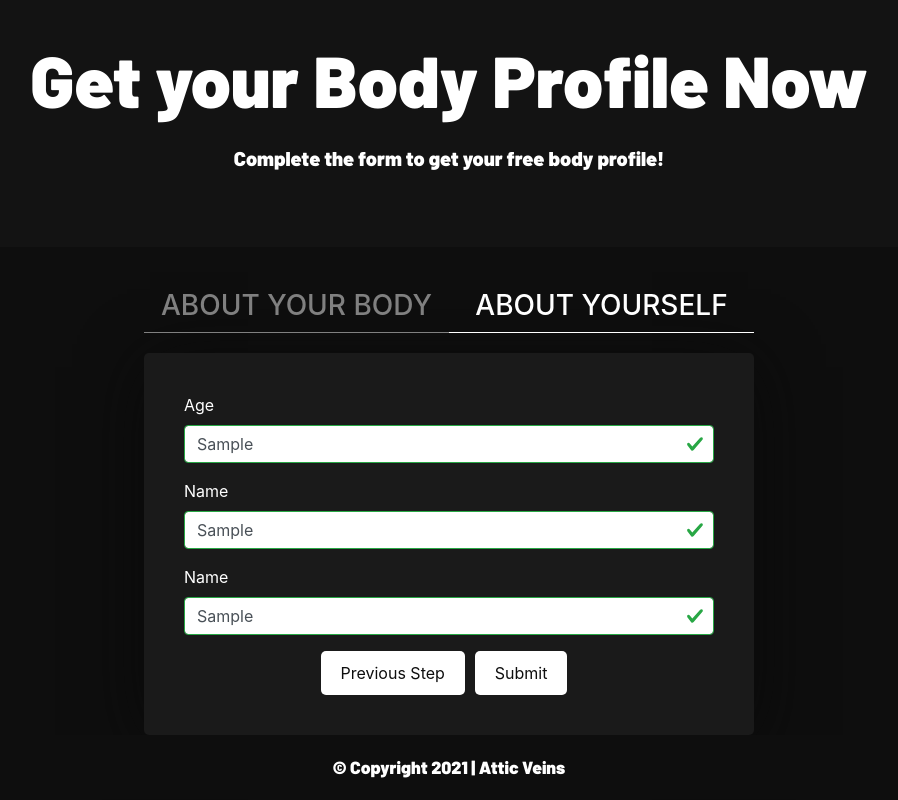
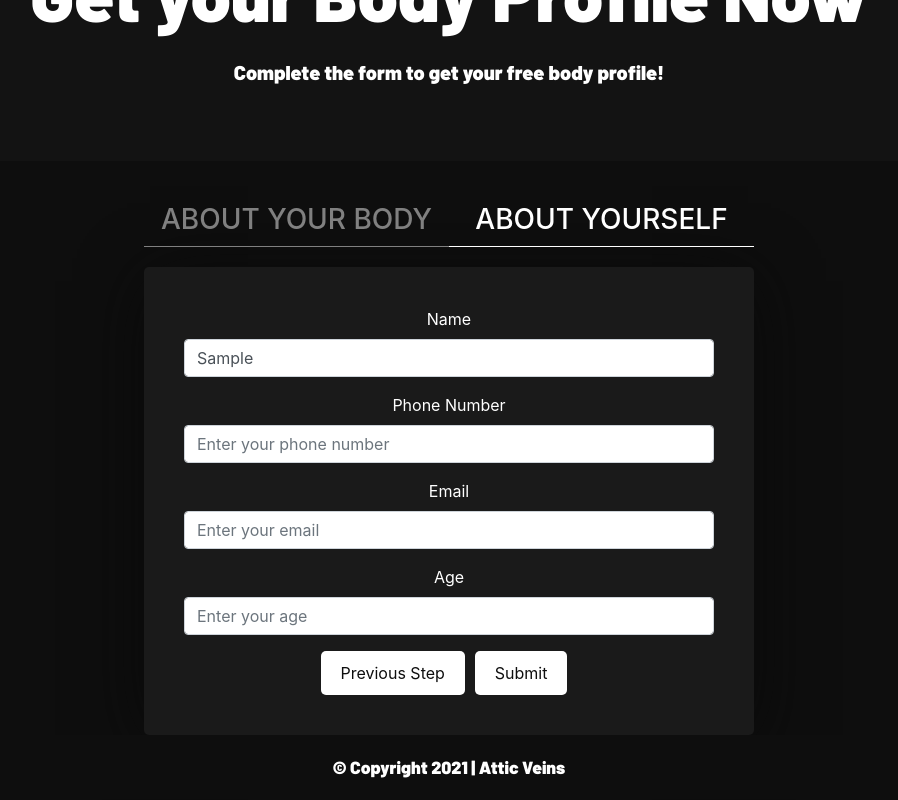
Before and after one commit to animux/atticveins, a Vue app in the folder client/: page /body-profile in a window 1280 px wide. Both pictures are taken after typing "Sample", "Sample", "Sample", "Sample", "Sample", "Sample" into the empty fields and a click on the button "Next Step". Shown: the whole page, without its empty margins (191-1089 px from the left). Built offline with nearby package versions, Linux system fonts and the light colour scheme.

Commit message:
BodyProfile Form layout

```diff
--- a/client/src/views/BodyProfile/Form.vue
+++ b/client/src/views/BodyProfile/Form.vue
@@ -5,40 +5,62 @@
                 <h3 v-bind:class="{ active: this.steps == 1 }">About your Body</h3>
                 <h3 v-bind:class="{ active: this.steps == 2 }">About yourself</h3>
             </div>
-            <b-form validated="true">
+            <b-form>
                 <section v-if="steps == 1">
+                    <b-row>
+                        <b-col lg="6">
+                            <b-form-group id="current-weight" label="Current Weight" label-for="weight">
+                                <b-form-input id="current-weight-input" type="text" placeholder="Enter your current weight" required></b-form-input>
+                            </b-form-group>
+                        </b-col>
+                        <b-col lg="6">
+                            <b-form-group id="desired-weight" label="Desired Weight" label-for="desired-weight">
+                                <b-form-input id="desired-weight-input" type="text" placeholder="Enter your desired weight" required></b-form-input>
+                            </b-form-group>
+                        </b-col>
+                    </b-row>
                     <b-form-group id="height" label="Height" label-for="height">
                         <b-form-input id="height-input" type="text" placeholder="Enter your height" required></b-form-input>
                     </b-form-group>
-                    <b-form-group id="current-weight" label="Current Weight" label-for="weight">
-                        <b-form-input id="current-weight-input" type="text" placeholder="Enter your current weight" required></b-form-input>
+                    <b-form-group id="name" label="Activity Level" label-for="name">
+                        <b-form-select :options="form.activityOption"></b-form-select>
                     </b-form-group>
-                    <b-form-group id="desired-weight" label="Desired Weight" label-for="desired-weight">
-                        <b-form-input id="desired-weight-input" type="text" placeholder="Enter your desired weight" required></b-form-input>
-                    </b-form-group>
-                    <b-form-group id="name" label="Activity Level" label-for="name">
-                        <b-form-input id="name=input" type="text" placeholder="Enter Name" required></b-form-input>
-                    </b-form-group>
-                    <b-form-group id="name" label="Name" label-for="name">
-                        <b-form-input id="name=input" type="text" placeholder="Enter Name" required></b-form-input>
-                    </b-form-group>
-                    <b-form-group id="name" label="Name" label-for="name">
-                        <b-form-input id="name=input" type="text" placeholder="Enter Name" required></b-form-input>
-                    </b-form-group>
-                    <b-form-group id="name" label="Name" label-for="name">
-                        <b-form-input id="name=input" type="text" placeholder="Enter Name" required></b-form-input>
+                    <b-row>
+                        <b-col lg="6">
+                            <b-form-group id="name" label="Neck Size" label-for="neck-size">
+                                <b-form-input id="neck-size-input" type="text" placeholder="Enter your neck size" required></b-form-input>
+                            </b-form-group>
+                        </b-col>
+                        <b-col lg="6">
+                            <b-form-group id="name" label="Waist Size" label-for="waist-size">
+                                <b-form-input id="waist-size-input" type="text" placeholder="Enter your weist size" required></b-form-input>
+                            </b-form-group>
+                        </b-col>
+                    </b-row>
+
+
+                    <b-form-group id="name" label="Medical Issues (if any)" label-for="medical-issue">
+                        <b-form-textarea
+                            id="textarea"
+                            placeholder="Enter your medical issue (if any)"
+                            rows="3"
+                            max-rows="6"
+                        ></b-form-textarea>
                     </b-form-group>
                 </section>
 
                 <section v-if="steps == 2">
-                    <b-form-group id="name" label="Age" label-for="name">
-                        <b-form-input id="name=input" type="text" placeholder="Enter DOB" required></b-form-input>
+                    <b-form-group id="name" label="Name" label-for="name">
+                        <b-form-input id="name-input" type="text" placeholder="Enter your name" required></b-form-input>
                     </b-form-group>
-                    <b-form-group id="name" label="Name" label-for="name">
-                        <b-form-input id="name=input" type="text" placeholder="Enter Name" required></b-form-input>
+                    <b-form-group id="phone-number" label="Phone Number" label-for="phone-number">
+                        <b-form-input id="phone-number-input" type="text" placeholder="Enter your phone number" required></b-form-input>
                     </b-form-group>
-                    <b-form-group id="name" label="Name" label-for="name">
-                        <b-form-input id="name=input" type="text" placeholder="Enter Name" required></b-form-input>
+                    <b-form-group id="email" label="Email" label-for="email">
+                        <b-form-input id="email-input" type="text" placeholder="Enter your email" required></b-form-input>
+                    </b-form-group>
+                    <b-form-group id="age" label="Age" label-for="age">
+                        <b-form-input id="age-input" type="text" placeholder="Enter your age" required></b-form-input>
                     </b-form-group>
                 </section>
 
@@ -60,7 +82,16 @@ export default {
         return {
             totalsteps: 2,
             steps: 1,
-            form: {}
+            form: {
+                activityOption: [
+                    { value: null, text: 'Please select an option' },
+                    { value: '1', text: 'Sedentary' },
+                    { value: '2', text: 'Workout 1 or 2 days a week' },
+                    { value: '3', text: 'Active workout 4 to 5  days a week' },
+                    { value: '4', text: 'Intense workout every week' },
+                ],
+                data: {}
+            }
         }
     },
     methods: {
@@ -82,6 +113,7 @@ export default {
         width: 50%;
         margin: 0 auto;
         color: white;
+        text-align: center;
         .title {
             color: gray;
             text-align: center;
```
Also changed, not shown: 1 other file (tests, documents, lock files or other folders).
